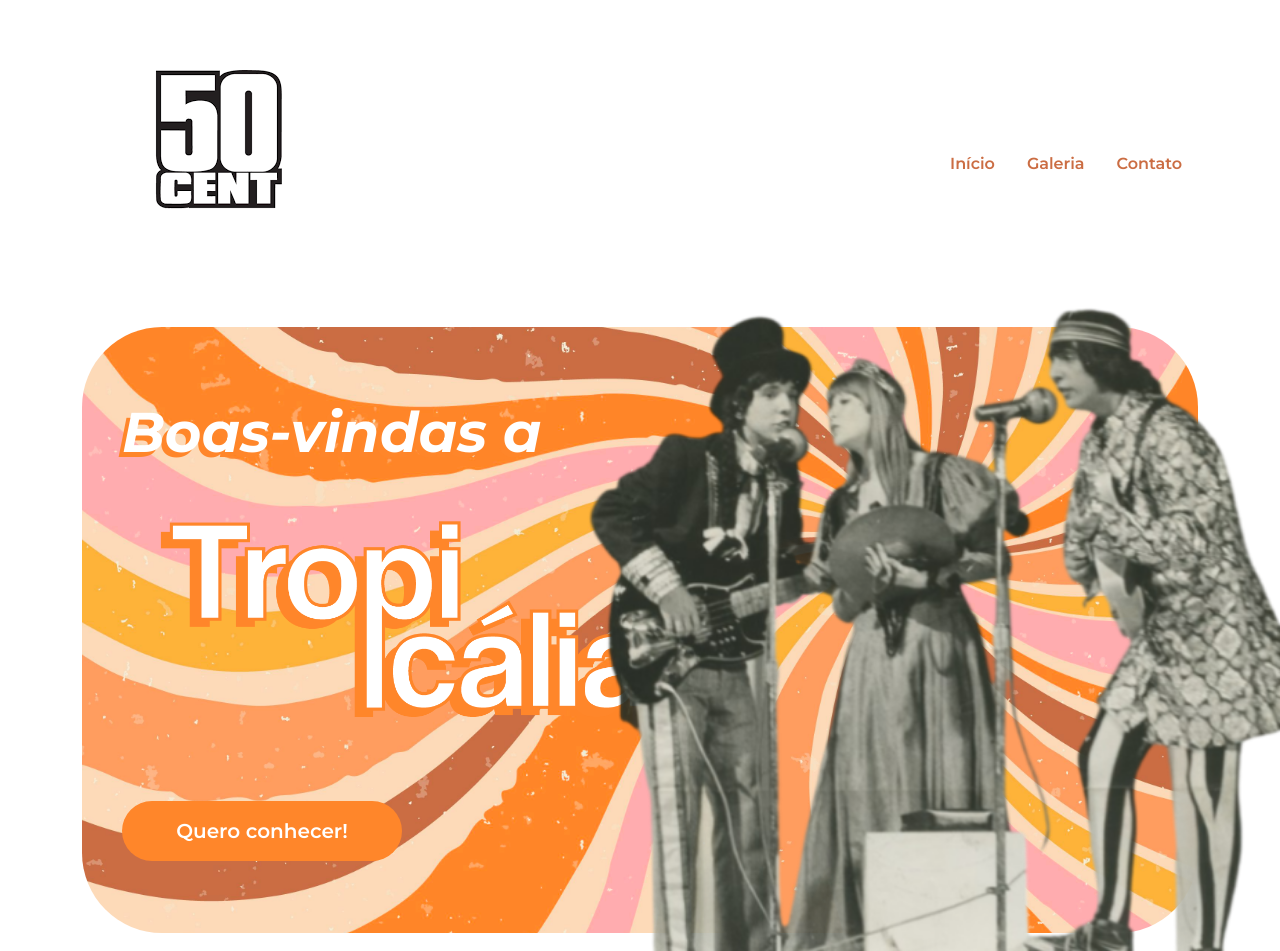
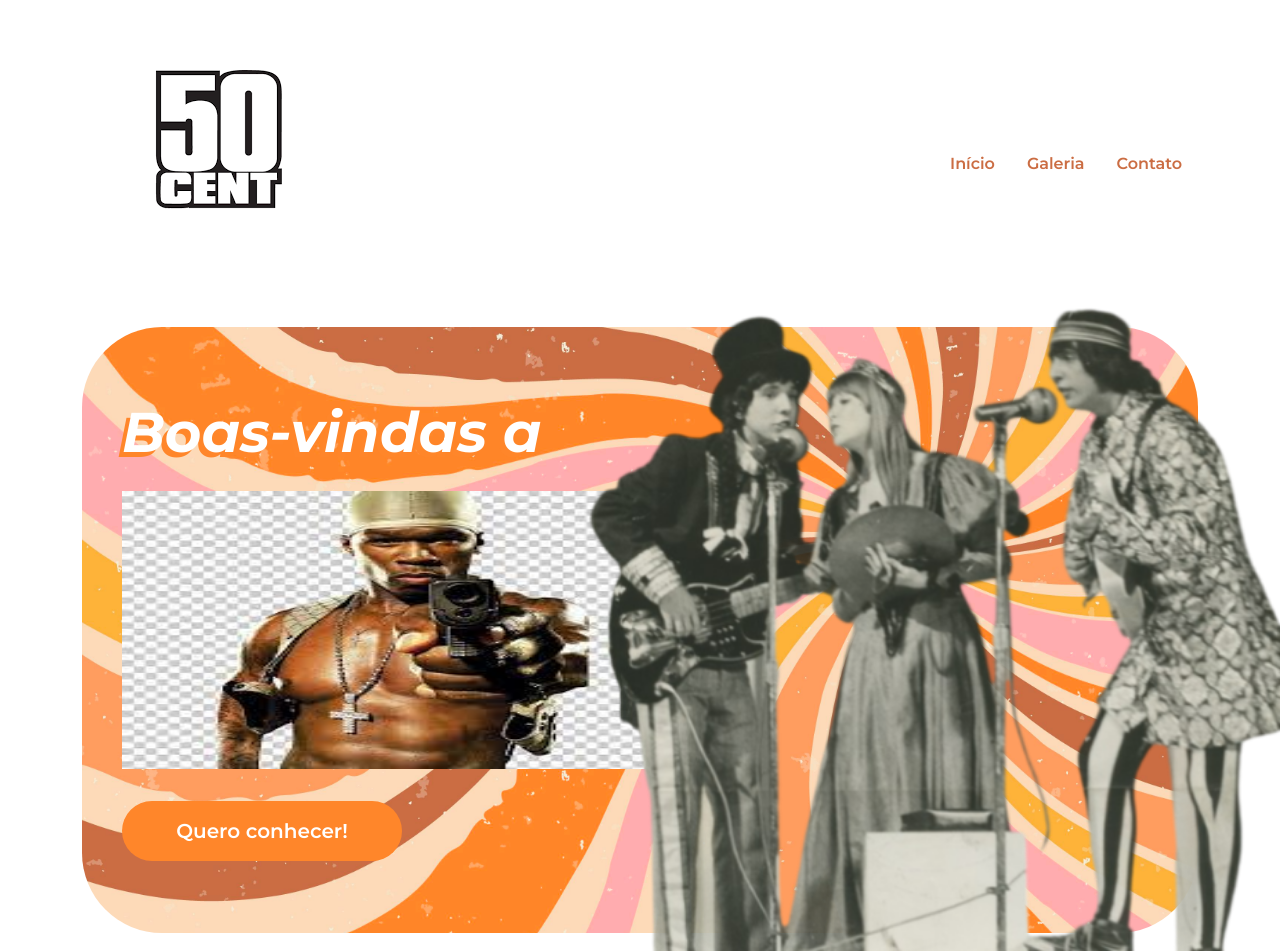
Before and after one commit to guimazetti/trabalho-carlos, a plain HTML site: page index.html in a window 1280 px wide. Shown: the top 951 px of the page. Drawn offline with nearby package versions, Linux system fonts and the light colour scheme; a script that the page names is missing.

Commit message:
Update index.html

```diff
--- a/index.html
+++ b/index.html
@@ -33,7 +33,7 @@
             <div class="inicio-fundo d-flex justify-content-between align-items-center">
                 <div class="esquerda-conteudo">
                     <h1 class="display-4 text-white fst-italic fw-bold">Boas-vindas a</h1>
-                    <img src="img/logo-2.png" class="mb-3" width="563"
+                    <img src="img/maca.jpeg" class="mb-3" width="563"
                         height="278" loading="lazy">
                     <a href="#tropicalia"
                         class="btn btn-primary btn-lg botao-inicio fw-semibold">Quero
```
